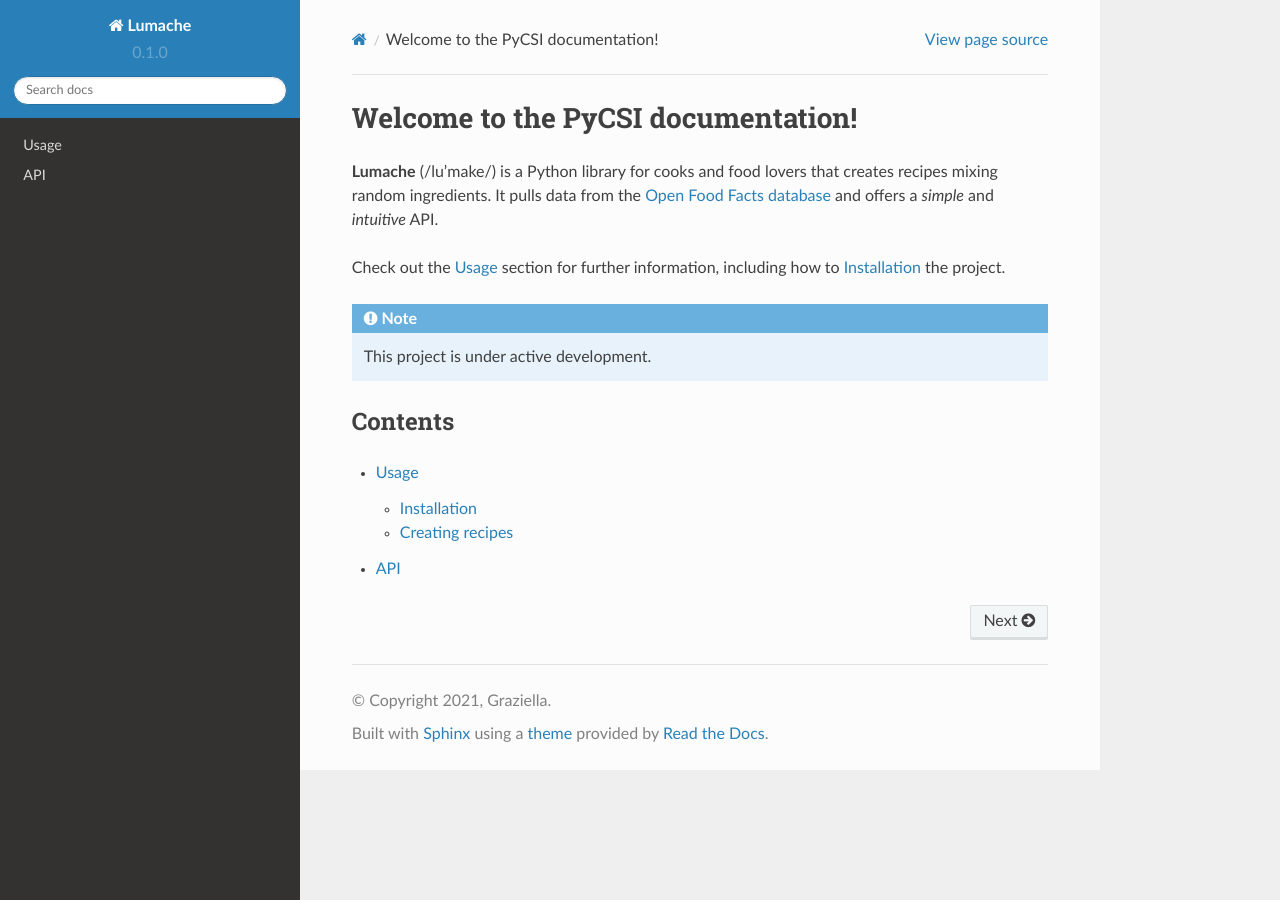
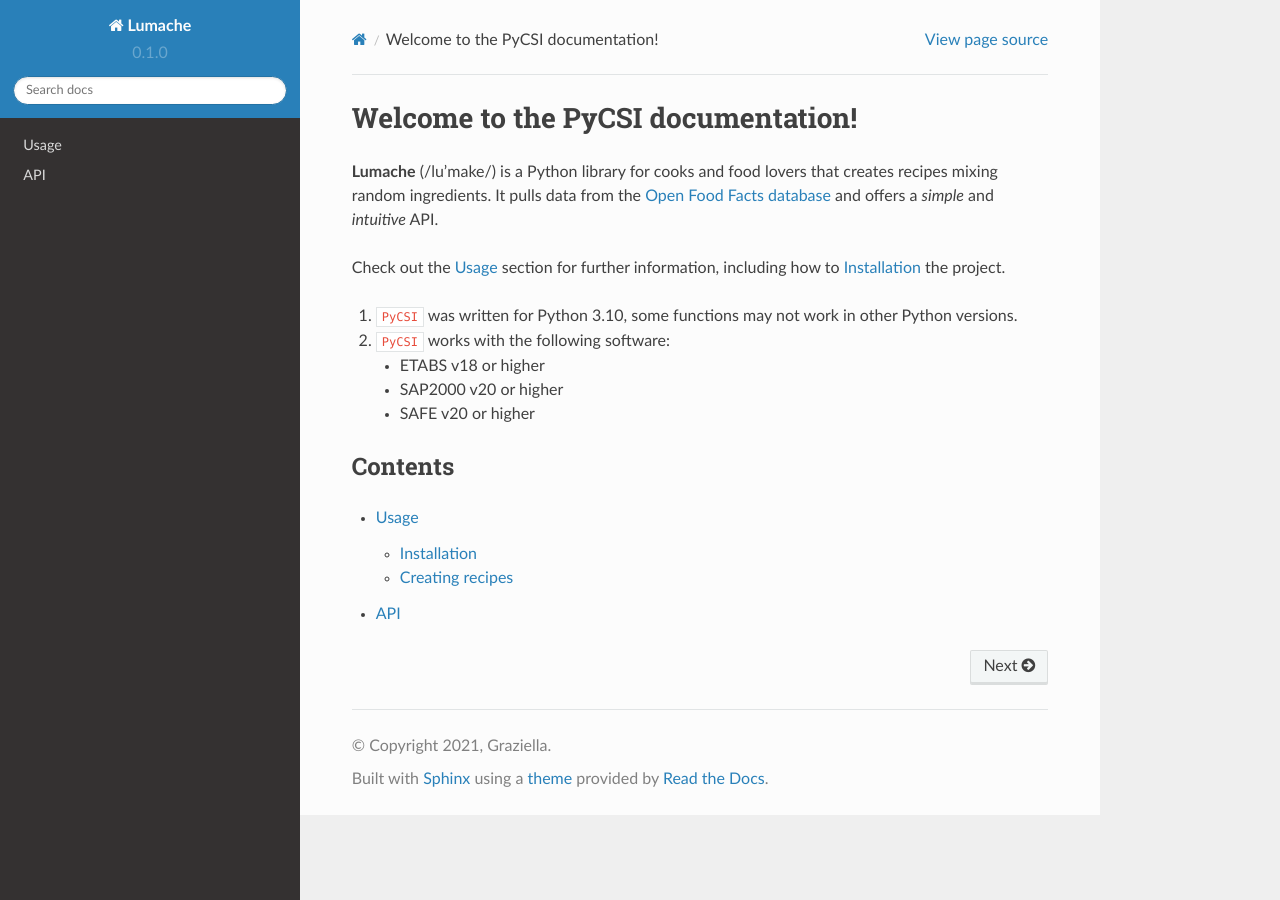
Before and after one commit to pjlee-deg/PyCSI-trial-documentation, a Sphinx documentation site: the page built from docs/source/index.rst, in a window 1280 px wide. Built offline with Sphinx 7.4.7 and the Read the Docs theme 2.0.0, drawn with Linux system fonts in a browser that asks for light colours.

Commit message:
Update index.rst

```diff
--- a/docs/source/index.rst
+++ b/docs/source/index.rst
@@ -9,9 +9,15 @@
 Check out the :doc:`usage` section for further information, including
 how to :ref:`installation` the project.
 
-.. note::
+.. Assumptions and Limitations::
 
-   This project is under active development.
+1. ``PyCSI`` was written for Python 3.10, some functions may not work in
+   other Python versions.
+2. ``PyCSI`` works with the following software:
+
+   -  ETABS v18 or higher
+   -  SAP2000 v20 or higher
+   -  SAFE v20 or higher
 
 Contents
 --------
```
